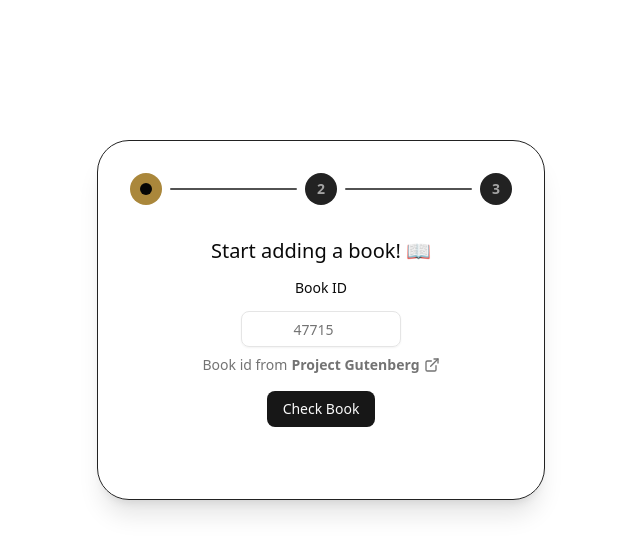
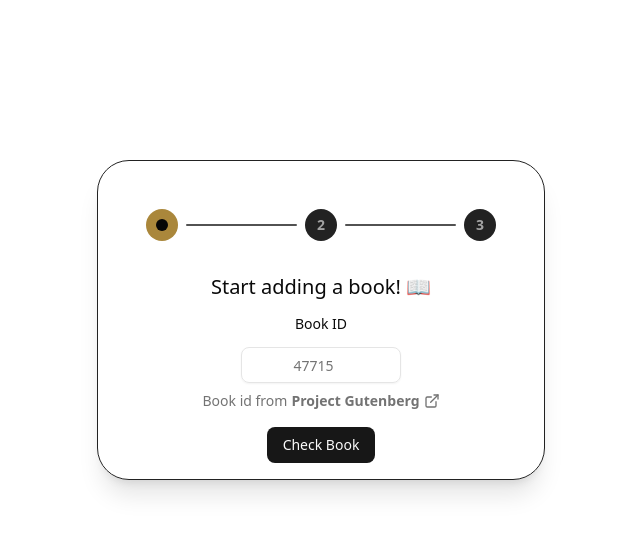
Before and after one commit to PedroMarianoAlmeida/project-gutenberg-book-visualizer, a Next.js app: page / in a window 1280 px wide. Shown: the top 554 px of the page, without its empty margins (319-959 px from the left). Built offline with nearby package versions, Linux system fonts and the light colour scheme.

Commit message:
Add buttons

```diff
--- a/src/app/book/[bookId]/metadata/MetaDataClient.tsx
+++ b/src/app/book/[bookId]/metadata/MetaDataClient.tsx
@@ -3,6 +3,8 @@ import React, { useEffect, useRef } from "react";
 
 import Stepper, { StepperHandle, Step } from "@/components/react-bits/Stepper";
 import DecryptedText from "@/components/react-bits/DecryptedText";
+
+import { Button } from "@/components/ui/button";
 
 interface MetaDataClientProps {
   bookId: number;
@@ -29,8 +31,9 @@ export const MetaDataClient = ({
           <></>
         </Step>
         <Step>
+          <div className="flex flex-col gap-4 items-center">
             <h1 className="text-center">Book #{bookId}</h1>
-          <h2 className="text-center mb-4 text-xl">
+            <h2 className="text-center text-xl">
               It is this book that you are looking for? 🤓
             </h2>
             <ul>
@@ -61,6 +64,11 @@ export const MetaDataClient = ({
                 </div>
               </li>
             </ul>
+            <div className="flex flex-col gap-4">
+              <Button variant="outline">Yes, create my Graph</Button>
+              <Button variant="destructive">No, I will add another Id</Button>
+            </div>
+          </div>
         </Step>
         <Step>
           <></>
--- a/src/components/react-bits/Stepper.tsx
+++ b/src/components/react-bits/Stepper.tsx
@@ -102,7 +102,7 @@ const Stepper = forwardRef<StepperHandle, StepperProps>(
         {...rest}
       >
         <div
-          className={`mx-auto w-full max-w-md rounded-4xl shadow-xl ${stepCircleContainerClassName}`}
+          className={`mx-auto w-full max-w-md rounded-4xl shadow-xl ${stepCircleContainerClassName} p-4`}
           style={{ border: "1px solid #222" }}
         >
           <div
@@ -149,16 +149,6 @@ const Stepper = forwardRef<StepperHandle, StepperProps>(
           >
             {stepsArray[currentStep - 1]}
           </StepContentWrapper>
-
-          {!isCompleted && (
-            <div className={`px-8 pb-8 ${footerClassName}`}>
-              <div
-                className={`mt-10 flex ${
-                  currentStep !== 1 ? "justify-between" : "justify-end"
-                }`}
-              ></div>
-            </div>
-          )}
         </div>
       </div>
     );
```
Lines whose indentation alone changed are shown as unchanged.
